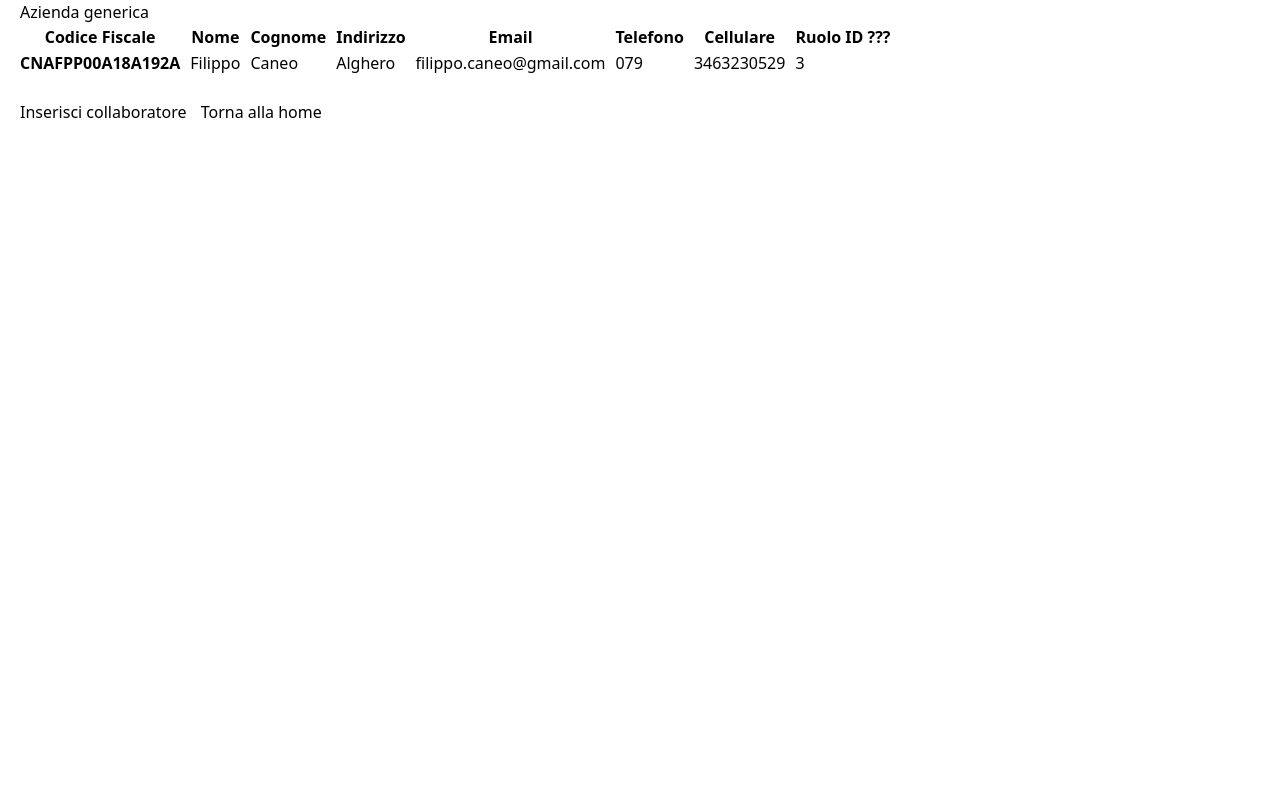
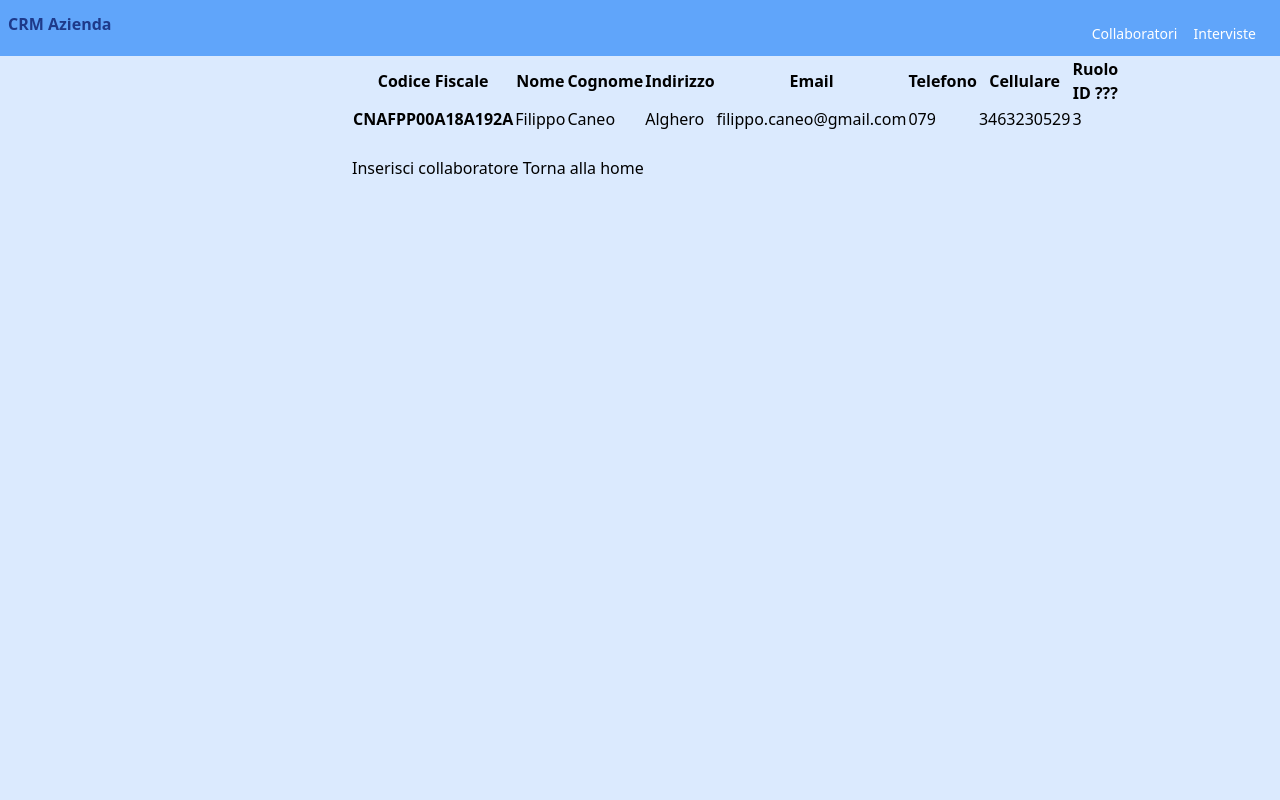
Before and after one commit to fcaneo00/crm, a Django app: page /azienda/ in a window 1280 px wide. Run offline with Django 4.2, Linux system fonts and the light colour scheme; data comes from the database, SQL or seed files in the repository; some libraries are stand-ins or nearby versions.

Commit message:
naming convention for app azienda

```diff
--- a/azienda/templates/collaboratori.html
+++ b/azienda/templates/list.html
@@ -35,14 +35,14 @@
            <td>{{ collaboratore.cellulare }}</td>
            <td>{{ collaboratore.ruolo_id }}</td>
            <!-- <td>
-            <button class="btn btn-warning">Modifica</button>
-            <button class="btn btn-danger">Cancella</button>
+            <button class="button">Modifica</button>
+            <button class="button">Cancella</button>
            </td> -->
         </tr>
         {% endfor %}
     </tbody>
 </table>
 <br>
-<button class="btn btn-success"><a href="add/">Inserisci collaboratore</a></button>
-<button class="btn btn-danger"><a href="/">Torna alla home</a></button>
+<button class="button"><a href="new/">Inserisci collaboratore</a></button>
+<button class="button"><a href="/">Torna alla home</a></button>
 {% endblock %}
--- a/azienda/urls.py
+++ b/azienda/urls.py
@@ -3,6 +3,6 @@ from . import views
 
 urlpatterns = [
     path('', views.index, name='index'),
-    path('add/', views.formAdd, name='add'),
-    path('add/addrecord/', views.addRecord, name='addrecord')
+    path('new/', views.create, name='create'),
+    path('new/store/', views.store, name='store')
 ]
--- a/azienda/views.py
+++ b/azienda/views.py
@@ -8,22 +8,22 @@ from django.http import HttpResponseRedirect, HttpResponse
 def index(request):
     collaboratori = Collaboratore.objects.all().values()
 
-    template = loader.get_template('collaboratori.html')
+    template = loader.get_template('list.html')
     context = {
         "collaboratori": collaboratori,
     }
 
     return HttpResponse(template.render(context, request))
 
-def formAdd(request):
-    template = loader.get_template('addCollaboratore.html')
+def create(request):
+    template = loader.get_template('create.html')
     ruoli = Ruolo.objects.all().values()
     context = {
         "ruoli": ruoli
     }
     return HttpResponse(template.render(context, request))
 
-def addRecord(request):
+def store(request):
 
     collaboratore = Collaboratore(
         codiceFiscale = request.POST['codiceFiscale'],
--- a/static/app.css
+++ /dev/null
@@ -1,34 +0,0 @@
-* {
-    padding-inline: 5px;
-}
-
-a {
-    text-decoration: inherit;
-    color: inherit;
-}
-
-a:hover {
-    text-decoration: inherit;
-    color: inherit;
-}
-
-.form-wrapper {
-    display: flex;
-    flex-direction: column;
-    width: 50%;
-}
-
-.welcome-wrapper {
-    margin: auto;
-}
-
-.select-wrapper {
-    display: flex;
-    flex-direction: row;
-}
-
-.select-link a{
-    color: red;
-    text-decoration: underline;
-    font-size: 12px;
-}
--- a/templates/layout.html
+++ b/templates/layout.html
@@ -6,16 +6,21 @@
     <meta http-equiv="X-UA-Compatible" content="IE=edge">
     <meta name="viewport" content="width=device-width, initial-scale=1.0">
     <title>{% block headTitle %}{% endblock headTitle %}</title>
-    <script src="https://cdn.tailwindcss.com"></script>
+    <script src="https://cdn.tailwindcss.com?plugins=forms"></script>
     <link rel="stylesheet" href="{% static 'app.css' %}">
 </head>
 <body>
-    <div id="title">
-        <h1>{% block title %} {% endblock %}</h1>
-    </div>
-
-    <div id="content">
-        {% block content %} {% endblock %}
+    <div class="flex flex-col min-h-screen bg-blue-100 justify-between">
+        <nav class="bg-blue-400 text-white py-3 px-2 flex">
+            <span><a href="#" class="text-blue-900 font-bold">CRM Azienda</a></span>
+            <ul class="flex flex-wrap items-center mt-3 text-sm text-white mt-0 ml-auto">
+                <li><a href="/azienda" class="mr-4 hover:underline">Collaboratori</a></li>
+                <li><a href="/interviste" class="mr-4 hover:underline">Interviste</a></li>
+            </ul>
+        </nav>
+        <div class="flex-1 mx-auto max-w-xl w-full">
+            {% block content %} {% endblock %}
+        </div>
     </div>
 </body>
 </html>
```
Also changed, not shown: azienda/templates/addCollaboratore.html (deleted, +0 -50 lines), azienda/templates/create.html (added, +60 -0 lines).
